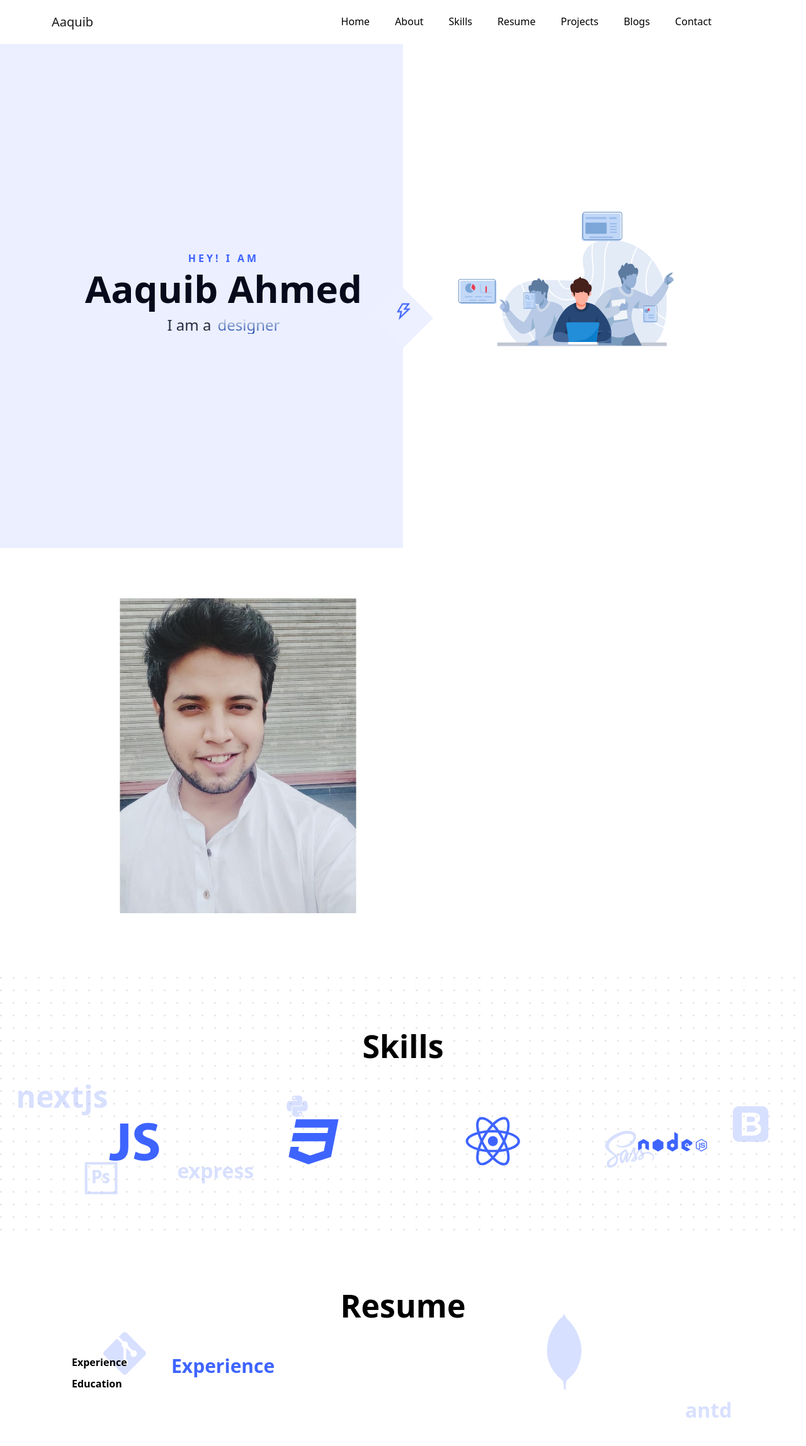
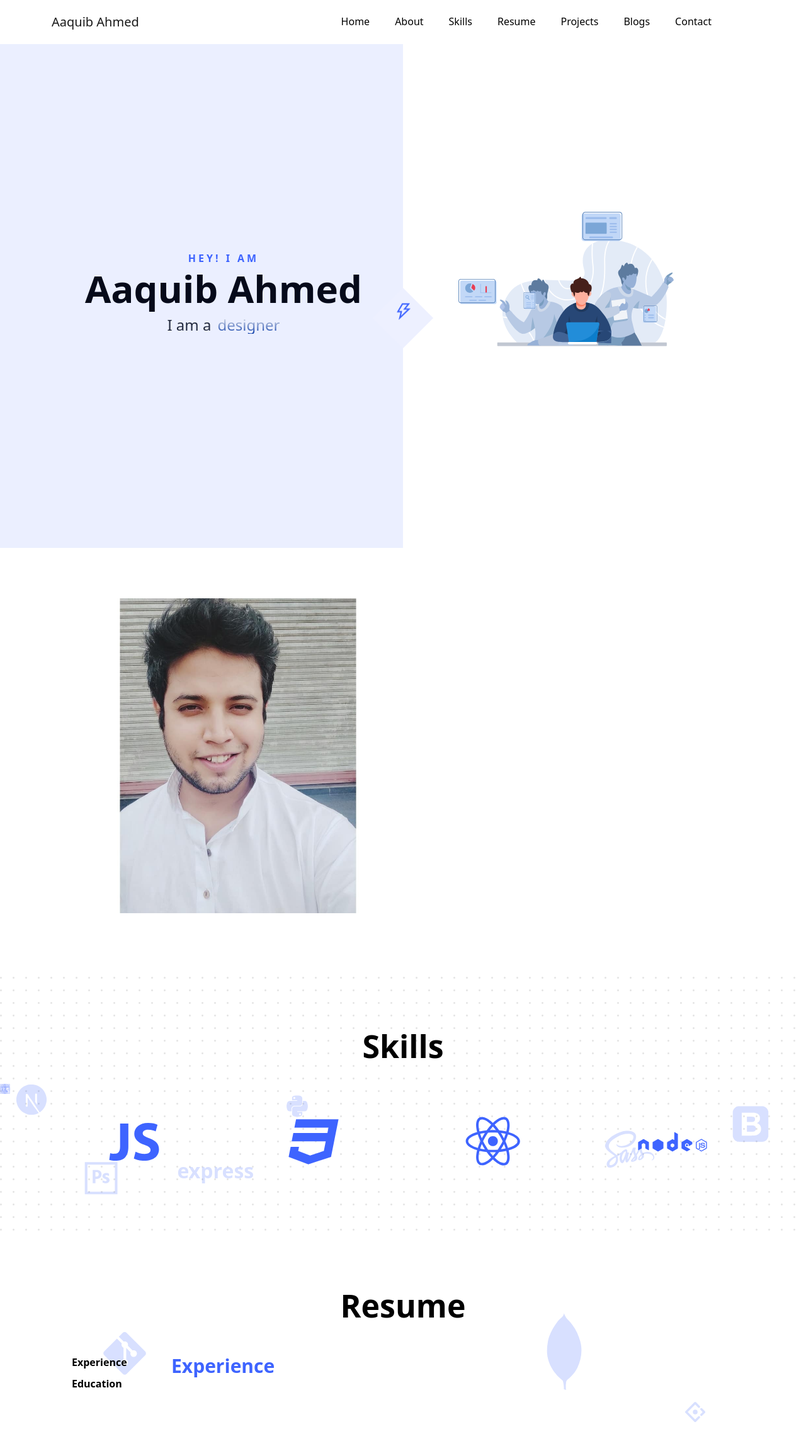
Before and after one commit to killcodeX/next-portfolio, a Next.js app: page / in a window 1280 px wide. Shown: the top 2296 px of the page at 63% size. Built offline with nearby package versions, Linux system fonts and the light colour scheme.

Commit message:
fixed few layouts

```diff
--- a/components/Blogs/index.js
+++ b/components/Blogs/index.js
@@ -70,13 +70,13 @@ export default function Blogs() {
               </div>
             );
           })}
-        </div>
-        <div className="text-center">
-          <Link href="https://www.devcript.com/author/aaquib/">
-            <a target='_blank'>
-              <button className="btn-more-blog">Read More</button>
-            </a>
-          </Link>
+          <div className="text-center">
+            <Link href="https://www.devcript.com/author/aaquib/">
+              <a target="_blank">
+                <button className="btn-more-blog">Read More</button>
+              </a>
+            </Link>
+          </div>
         </div>
       </div>
     </section>
--- a/components/Footer/index.js
+++ b/components/Footer/index.js
@@ -9,6 +9,7 @@ import {
   FiHome,
   FiArrowRight,
 } from "react-icons/fi";
+import { SiBlogger } from "react-icons/si";
 
 const socicalMedia = [
   {
@@ -166,7 +167,7 @@ export default function Footer() {
                   </li>
                   <li>
                     <span className="icon icon-map-marker">
-                      <AiFillFileMarkdown />
+                      <SiBlogger />
                     </span>
 
                     <span className="text">Devcript</span>
--- a/components/Header/index.js
+++ b/components/Header/index.js
@@ -5,13 +5,14 @@ import { useRouter } from "next/router";
 import useWindowWidth from "../../helpers/useWindowSize";
 import { AiOutlineAlignRight, AiOutlineClose } from "react-icons/ai";
 import SideBar from "../SideBar";
+import Education from "../Resume/education";
 
 export default function Header() {
   const router = useRouter();
   const [sideBarOpen, setSideBarOpen] = useState(false);
   const { theme, setTheme } = useTheme();
   const [mounted, setMounted] = useState(false);
-  const [currentLink, setCurrentLink] = useState("");
+  const [currentSection, setCurrentSection] = useState(10);
   const width = useWindowWidth();
 
   useEffect(() => {
@@ -28,7 +29,6 @@ export default function Header() {
     if (scrollTop > 150) {
       header.classList.add("navbar-portfolio-scroll");
       header.classList.remove("navbar-portfolio");
-      setCurrentLink(router.asPath);
     } else {
       header.classList.add("navbar-portfolio");
       header.classList.remove("navbar-portfolio-scroll");
@@ -50,47 +50,21 @@ export default function Header() {
     <nav className="navbar navbar-expand-lg navbar-light" id="navbar">
       <div className="container">
         <Link href="/">
-          <a className="navbar-brand">Aaquib</a>
+          <a className="navbar-brand">Aaquib Ahmed</a>
         </Link>
         {width > 650 ? (
           <div className="d-flex flex-row-reverse collapse navbar-collapse px-5">
             <ul className="navbar-nav nav ml-auto d-flex align-items-center">
-              {/* <li
-                className="nav-item"
-                onClick={() => setTheme(theme === "dark" ? "light" : "dark")}
-              >
-                {mounted &&
-                  (theme === "dark" ? (
-                    <span className="nav-link">🌞</span>
-                  ) : (
-                    <span className="nav-link">🌙</span>
-                  ))}
-              </li> */}
-              <li
-                className="nav-item"
-                onClick={() => setCurrentLink("/#home-section")}
-              >
+              <li className="nav-item">
                 <Link href="#home-section">
-                  <a
-                    className={`nav-link ${
-                      currentLink == "/#home-section" ? "active" : ""
-                    }`}
-                    aria-current="page"
-                  >
+                  <a className="nav-link" aria-current="page">
                     <span>Home</span>
                   </a>
                 </Link>
               </li>
-              <li
-                className="nav-item"
-                onClick={() => setCurrentLink("/#about-section")}
-              >
+              <li className="nav-item">
                 <Link href="#about-section">
-                  <a
-                    className={`nav-link ${
-                      currentLink == "/#about-section" ? "active" : ""
-                    }`}
-                  >
+                  <a className="nav-link">
                     <span>About</span>
                   </a>
                 </Link>
@@ -157,3 +131,17 @@ export default function Header() {
     </nav>
   );
 }
+
+{
+  /* <li
+      className="nav-item"
+      onClick={() => setTheme(theme === "dark" ? "light" : "dark")}
+    >
+      {mounted &&
+        (theme === "dark" ? (
+          <span className="nav-link">🌞</span>
+        ) : (
+          <span className="nav-link">🌙</span>
+        ))}
+    </li> */
+}
--- a/components/Resume/index.js
+++ b/components/Resume/index.js
@@ -8,12 +8,12 @@ export default function Resume() {
   const ref2 = useRef();
 
   function isInViewport(element) {
+    //console.log(element)
     const rect = element.getBoundingClientRect();
-    console.log(rect)
+    //console.log(rect)
     return (
-        rect.top >= 0 &&
-        rect.left >= 0 &&
-        rect.bottom <= (window.innerHeight || document.documentElement.clientHeight) &&
+        rect.top >= 188.765625 &&
+        // rect.bottom <= (window.innerHeight || document.documentElement.clientHeight) &&
         rect.right <= (window.innerWidth || document.documentElement.clientWidth)
     );
   }
@@ -26,7 +26,8 @@ export default function Resume() {
   }, [])
 
   const isSticky = (e) => {
-
+    const result = isInViewport(ref1.current)
+    //console.log(result)
   };
 
 
@@ -52,11 +53,11 @@ export default function Resume() {
             </nav>
           </div>
           <div className="col-sm-10">
-            <div className='page one' id='resume1'>
+            <div className='page one' id='resume1' ref={ref1}>
                 <h2>Experience</h2>
                 <Experience/>
             </div>
-            <div className='page one' id='resume2'>
+            <div className='page one' id='resume2' ref={ref2}>
                 <h2>Education</h2>
                 <Education/>
             </div>
--- a/components/skills/index.js
+++ b/components/skills/index.js
@@ -10,8 +10,9 @@ import {
   DiPhotoshop,
   DiPython,
   DiSass,
-  DiGit
+  DiGit,
 } from "react-icons/di";
+import { SiTypescript, SiNextdotjs, SiWordpress, SiAntdesign, SiBulma } from "react-icons/si";
 
 export default function Skills() {
   return (
@@ -22,25 +23,36 @@ export default function Skills() {
           <DiBootstrap />
         </span>
         <span className="skill-2">
-          nextjs
+          <SiNextdotjs />
         </span>
         <span className="skill-3">
           <DiPhotoshop />
         </span>
         <span className="skill-4">
-          <DiPython/>
+          <DiPython />
         </span>
         <span className="skill-5">
-          <DiSass/>
+          <DiSass />
         </span>
-        <span className="skill-6">antd</span>
+        <span className="skill-6">
+          <SiAntdesign/>
+        </span>
         <span className="skill-7">
           <DiMongodb />
         </span>
         <span className="skill-8">
-          <DiGit/>
+          <DiGit />
         </span>
         <span className="skill-9">express</span>
+        <span className="skill-10">
+          <SiTypescript />
+        </span>
+        <span className="skill-11">
+          <SiWordpress />
+        </span>
+        <span className="skill-12">
+          <SiBulma/>
+        </span>
       </Parallax>
       <div className="container">
         <div className="row skills-height">
--- a/styles/about.css
+++ b/styles/about.css
@@ -50,7 +50,7 @@ ul.about-info li span:first-child {
   }
 
   .heading-section {
-    padding: 0 30px;
+    padding: 10px 30px;
   }
 
   .mobile-row-reverse {
--- a/styles/blogs.css
+++ b/styles/blogs.css
@@ -27,3 +27,9 @@
     background: #3e64ff;
     color: #fff;
 }
+
+@media(max-width:480px){
+    .btn-more-blog{
+        margin-bottom: 40px;
+    }
+}
--- a/styles/contacts.css
+++ b/styles/contacts.css
@@ -1,5 +1,5 @@
 #contact-section{
-    background-color: #e6e6fe49;
+    background-color: #e6e6fe29;
 }
 
 #contact-section h2{
```
